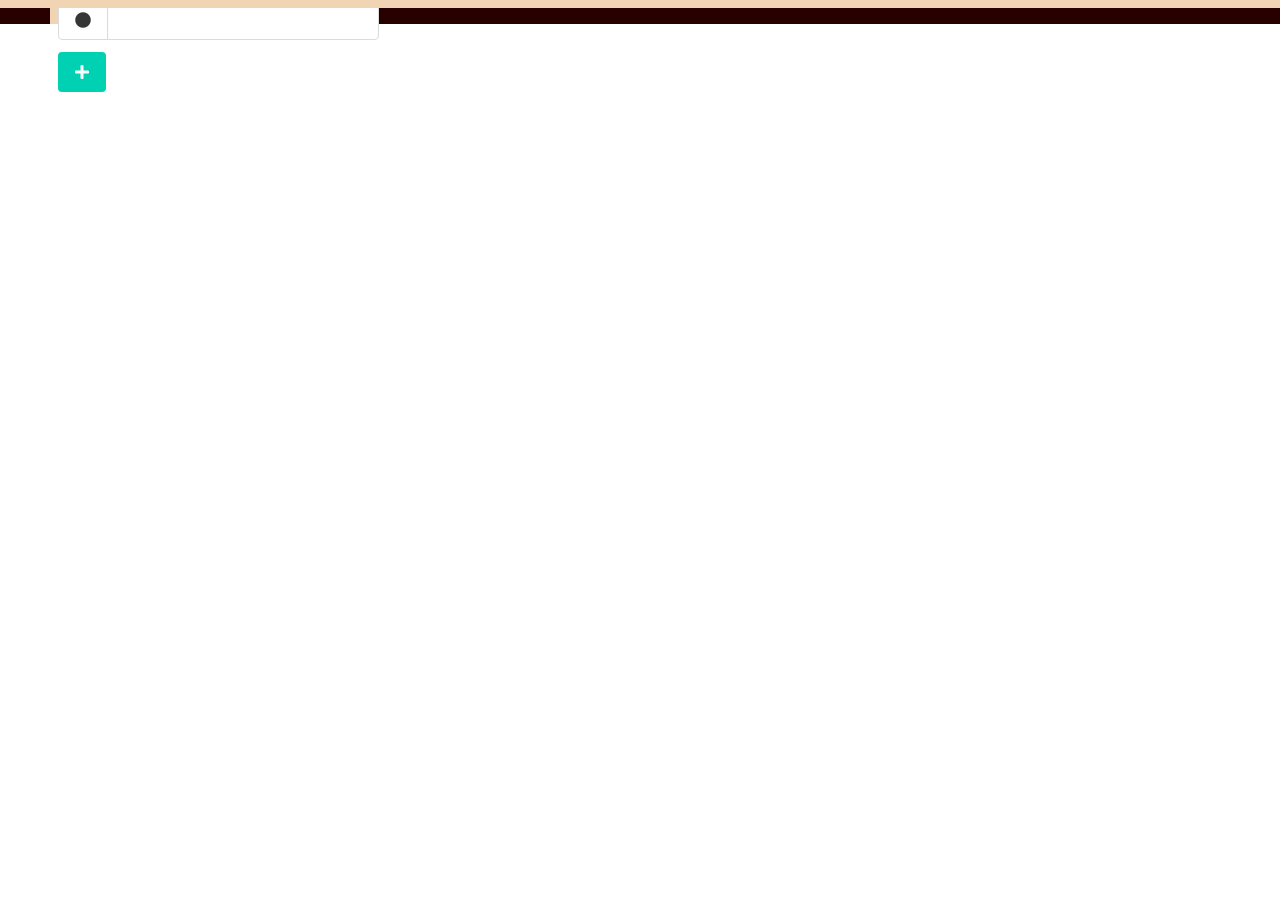
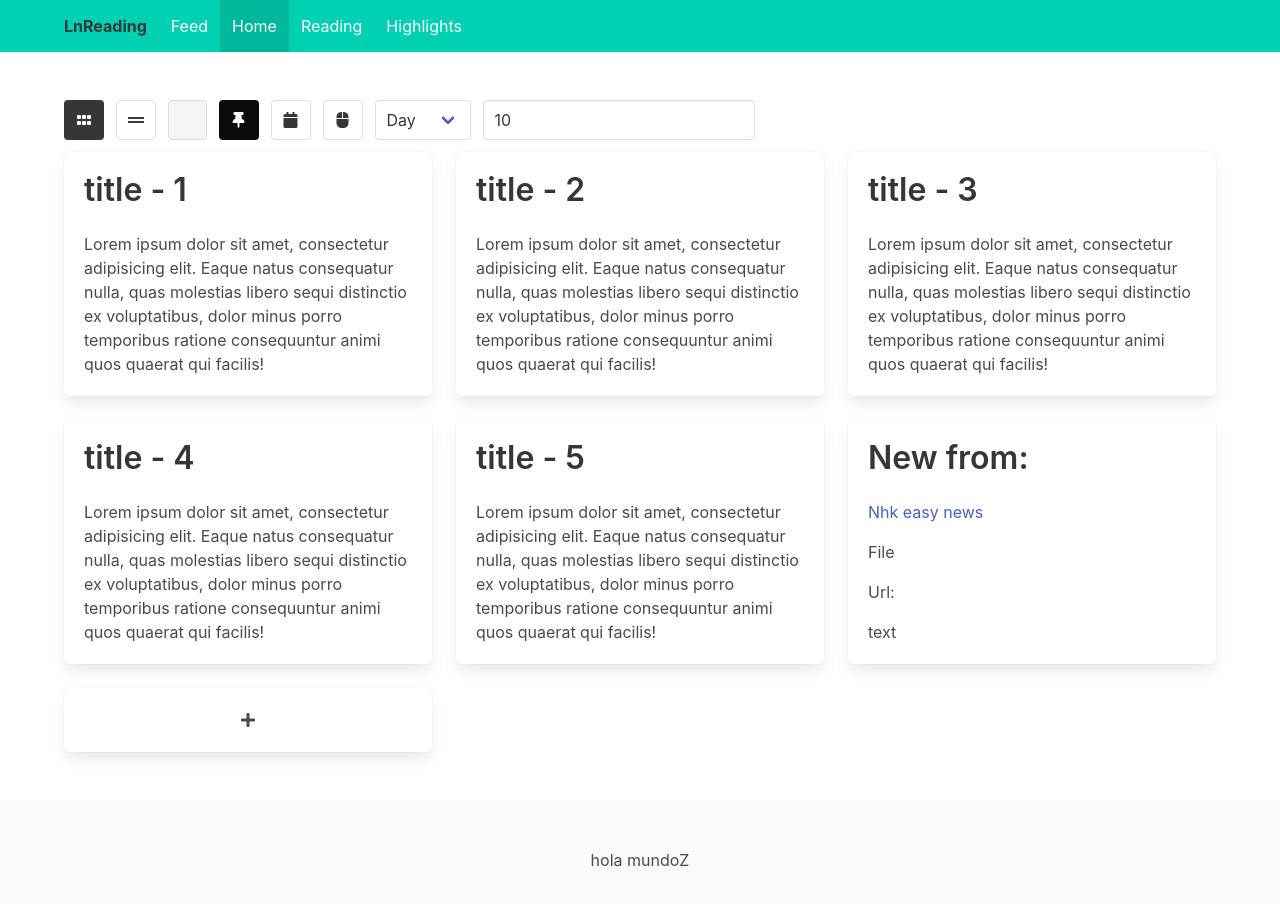
Before and after one commit to mayace/ln-reading, a React (Create React App) app: page / in a window 1280 px wide. Shown: the top 904 px of the page. Before the commit the page ends 800 px from the top, so only its background shows below. Built offline with nearby package versions, Linux system fonts and the light colour scheme.

Commit message:
Sprint 2 - Routes - Created the route structure

```diff
--- a/package.json
+++ b/package.json
@@ -11,12 +11,14 @@
     "@types/node": "^14.14.14",
     "@types/react": "16.14.2'",
     "@types/react-dom": "16.14.2'",
+    "@types/react-router-dom": "^5.1.7",
     "bulma": "^0.9.1",
     "encoding-japanese": "^1.0.30",
     "lodash": "^4.17.20",
     "node-sass": "4.14.1",
     "react": "16.14.0",
     "react-dom": "16.14.0",
+    "react-router-dom": "^5.2.0",
     "react-scripts": "4.0.1",
     "typescript": "^4.1.3",
     "web-vitals": "^0.2.4"
--- a/src/App.scss
+++ b/src/App.scss
@@ -1 +1,20 @@
-@import "../node_modules/bulma/bulma.sass"
+html,
+body,
+#root {
+  height: 100%;
+
+  .app {
+    height: 100%;
+    display: flex;
+    flex-direction: column;
+
+    > .section {
+      flex: 1 0 auto;
+    }
+    .footer {
+      flex-shrink: 0;
+    }
+  }
+}
+
+@import "../node_modules/bulma/bulma.sass";
--- a/src/App.tsx
+++ b/src/App.tsx
@@ -1,10 +1,66 @@
 import React, { ReactElement } from "react";
 import { HomeView } from "./components/Home";
 import "./App.scss";
+import { Route, BrowserRouter, Switch, NavLink } from "react-router-dom";
+import { PanelComponent } from "./components/panel/Panel";
+import { ExplorerComponent } from "./components/explorer/Explorer";
+
 export default function App(): ReactElement {
   return (
-    <div className="app">
-      <HomeView contentStorageKey={"textContentKey"} />
-    </div>
+    <BrowserRouter>
+      <div className="app">
+        <div className="navbar is-primary">
+          <div className="container">
+            <div className="navbar-brand">
+              <div className="navbar-item">
+                <strong>LnReading</strong>
+              </div>
+              <div className="navbar-burger">
+                <span></span>
+                <span></span>
+                <span></span>
+              </div>
+            </div>
+            <div className="navbar-menu">
+              <div className="navbar-start">
+                <NavLink activeClassName="is-active" className="navbar-item" to="/feed">
+                  Feed
+                </NavLink>
+                <NavLink exact activeClassName="is-active" className="navbar-item" to="/">
+                  Home
+                </NavLink>
+                <NavLink activeClassName="is-active" className="navbar-item" to="/reading">
+                  Reading
+                </NavLink>
+                <NavLink activeClassName="is-active" className="navbar-item" to="/highlights">
+                  Highlights
+                </NavLink>
+              </div>
+            </div>
+          </div>
+        </div>
+
+        <div className="section">
+          <div className="container">
+            <Switch>
+              <Route exact path="/">
+                <PanelComponent />
+              </Route>
+              <Route path="/feed">
+                <ExplorerComponent />
+              </Route>
+              <Route path="/reading">
+                <HomeView contentStorageKey={"textContentKey"} />
+              </Route>
+              <Route path="*">Not found!</Route>
+            </Switch>
+          </div>
+        </div>
+
+        <div className="footer">
+          <div className="has-text-centered">hola mundoZ</div>
+        </div>
+      </div>
+    </BrowserRouter>
   );
 }
--- a/src/components/Home.scss
+++ b/src/components/Home.scss
@@ -1,64 +1,61 @@
-html,body{
+
+.home {
   background-color: #280000;
-  color: #FFCC33;
-}
+  color: #ffcc33;
 
-.home{
-
-
-  .head{
-   .controls{
-      position:fixed;
+  .head {
+    .controls {
+      position: fixed;
       width: 100%;
       background-color: midnightblue;
       z-index: 2;
       top: 0;
-      .container{
+      .container {
         display: flex;
         align-items: center;
         overflow: hidden;
         justify-content: space-between;
-
       }
-      .bar{
+      .bar {
         background-color: #f1d4b3;
         cursor: n-resize;
         height: 8px;
       }
     }
-   .container, .controls-2{
+    .container,
+    .controls-2 {
       height: 60px;
     }
   }
-  .body{
+  .body {
     display: flex;
-     .mid{
+    .mid {
       padding: 10px 25px;
     }
-     .right{
+    .right {
       position: relative;
       display: flex;
       background-color: #d44c07;
-       .fixed{
-         top:0;
+      .fixed {
+        top: 0;
         right: 0;
         position: fixed;
-         height:100vh;
+        height: 100vh;
         display: flex;
       }
 
-       .bar{
+      .bar {
         background-color: #f1d4b3;
         cursor: ew-resize;
         width: 8px;
       }
 
-       .controls{
+      .controls {
         overflow: hidden;
         min-width: 0px;
-         max-width: 80vw;;
+        max-width: 80vw;
 
-         .floating{
+        .floating {
           position: fixed;
           width: 100%;
           bottom: 0;
@@ -67,17 +64,15 @@ html,body{
       }
     }
   }
-  .counter{
+  .counter {
     width: 25px;
   }
-
 }
 
-body.furigana-off{
-  .mid{
-    ruby>rt {
+body.furigana-off {
+  .mid {
+    ruby > rt {
       visibility: hidden;
     }
   }
-
 }
--- a/src/components/Home.tsx
+++ b/src/components/Home.tsx
@@ -1,28 +1,25 @@
-import React, { FC, ReactElement, ReactNode, useEffect, useRef, useState } from "react";
-import "./Home.scss";
-import Encoding from "encoding-japanese";
-import { cloneDeep } from "lodash";
-import { Subscription } from "../models/Subscription";
+// import Encoding from "encoding-japanese";
+import { cloneDeep, isEqual } from "lodash";
+import React, { ReactNode } from "react";
+import { CommandProccesor, ICommand } from "../models/Command";
 import {
-  Settings,
-  PageSettings,
   DocumentSettings,
   KeywordSettings,
-  NavigationSettings,
+  NavigationSettings, PageSettings, Settings
 } from "../models/Settings";
+import { Subscription } from "../models/Subscription";
+import { FontSizeCommand } from "./Commands/FontSize";
+import { KeywordListComponent } from "./Commands/Keyword";
 import { NavigationCommand } from "./Commands/Navegation";
-import { KeywordListComponent } from "./Commands/Keyword";
-
-import { FontSizeCommand } from "./Commands/FontSize";
 import {
   ChangeFontSizeCommand,
   ChangeTextCommand,
   DocumentDOM,
   HighLightTextCommand,
-  IKeyword,
+  IKeyword
 } from "./DocumentDOM";
-import { CommandProccesor, ICommand } from "../models/Command";
-import { isEqual } from "lodash";
+import "./Home.scss";
+
 
 export interface IDimension {
   height: number;
@@ -310,7 +307,7 @@ export class HomeView extends React.Component<IHomeViewProps, Settings> {
   //     refTextContent.current.innerHTML = fileContents.substr(start, length);
   //   }
   // };
-  readFile(file: File): void {
+  readFile(): void {
     // const reader = new FileReader();
     // reader.onload = ({ target }) => {
     //   const content = new Uint8Array(target?.result as ArrayBuffer);
@@ -417,7 +414,7 @@ export class HomeView extends React.Component<IHomeViewProps, Settings> {
                 <input
                   type="file"
                   onChange={({ target }) =>
-                    target.files?.length ? this.readFile(target.files[0]) : 1
+                    target.files?.length ? this.readFile() : 1
                   }
                 />
               </div>
--- /dev/null
+++ b/src/components/explorer/Explorer.tsx
@@ -0,0 +1,7 @@
+import React, { ReactNode } from "react";
+
+export class ExplorerComponent extends React.Component {
+  render(): ReactNode {
+    return <div className="explorer-component">dude</div>;
+  }
+}
--- /dev/null
+++ b/src/components/panel/Panel.tsx
@@ -0,0 +1,106 @@
+import React, { ReactNode } from "react";
+
+export class PanelComponent extends React.Component {
+  render(): ReactNode {
+    return (
+      <div className="panel-component">
+        <div className="field is-grouped">
+          <div className="control">
+            <button type="button" className="button is-dark ">
+              <span className="icon">
+                <i className="fas fa-grip-horizontal"></i>
+              </span>
+            </button>
+          </div>
+          <div className="control">
+            <button type="button" className="button ">
+              <span className="icon">
+                <i className="fas fa-grip-lines"></i>
+              </span>
+            </button>
+          </div>
+          <div className="control">
+            <button type="button" className="button is-static">
+              <span>&nbsp;</span>
+            </button>
+          </div>
+          <div className="control">
+            <button type="button" className="button is-black">
+              <span className="icon">
+                <i className="fas fa-thumbtack"></i>
+              </span>
+            </button>
+          </div>
+          <div className="control">
+            <button type="button" className="button calendar">
+              <span className="icon">
+                <i className="fas fa-calendar"></i>
+              </span>
+            </button>
+          </div>
+          <div className="control">
+            <button type="button" className="button calendar">
+              <span className="icon">
+                <i className="fas fa-mouse"></i>
+              </span>
+            </button>
+          </div>
+          <div className="control">
+            <div className="select">
+              <select>
+                <option>Day</option>
+                <option>Week</option>
+                <option>Moth</option>
+                <option>Year</option>
+                <option>All</option>
+              </select>
+            </div>
+          </div>
+          <div className="control">
+            <input type="text" className="input" value="10" />
+          </div>
+        </div>
+        <div className="columns is-multiline">
+          {[1, 2, 3, 4, 5].map((item) => {
+            return (
+              <div key={item} className="column is-4">
+                <div className="box">
+                  <div className="title">title - {item}</div>
+                  <div>
+                    Lorem ipsum dolor sit amet, consectetur adipisicing elit. Eaque natus
+                    consequatur nulla, quas molestias libero sequi distinctio ex voluptatibus, dolor
+                    minus porro temporibus ratione consequuntur animi quos quaerat qui facilis!
+                  </div>
+                </div>
+              </div>
+            );
+          })}
+
+          <div className="column is-4">
+            <div className="box">
+              <div className="title">New from:</div>
+              <div className="content">
+                <p>
+                  <a href="#">Nhk easy news</a>
+                </p>
+                <p>File</p>
+                <p>Url:</p>
+                <p>text</p>
+              </div>
+            </div>
+          </div>
+
+          <div className="column is-4">
+            <div className="box">
+              <div className="has-text-centered">
+                <span className="icon">
+                  <i className="fas fa-plus"></i>
+                </span>
+              </div>
+            </div>
+          </div>
+        </div>
+      </div>
+    );
+  }
+}
--- /dev/null
+++ b/src/views/Home.tsx
@@ -0,0 +1,7 @@
+import React from "react";
+
+export class HomeView extends React.Component {
+
+
+
+}
```
Also changed, not shown: 1 other file (tests, documents, lock files or other folders). Lines whose indentation alone changed are shown as unchanged.
